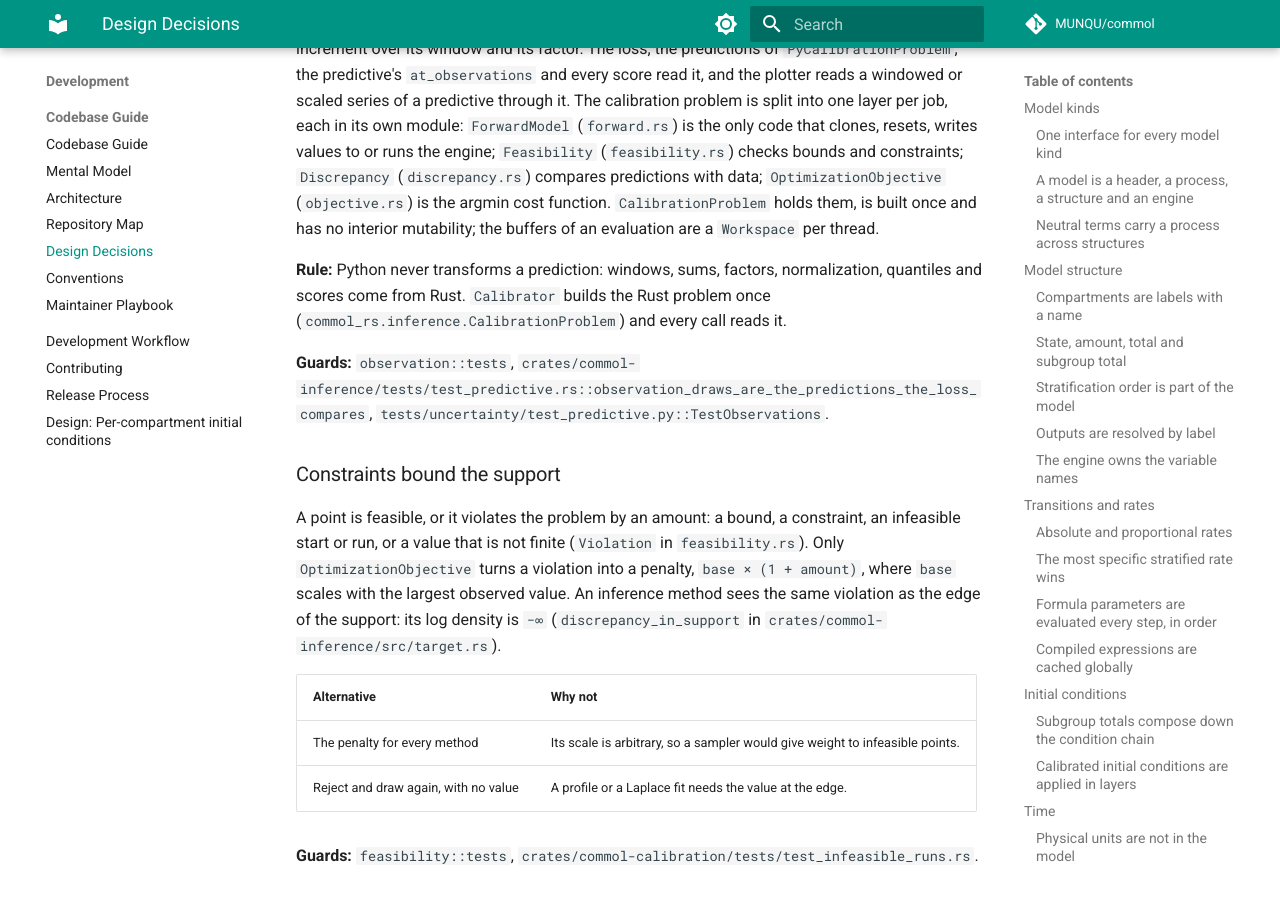
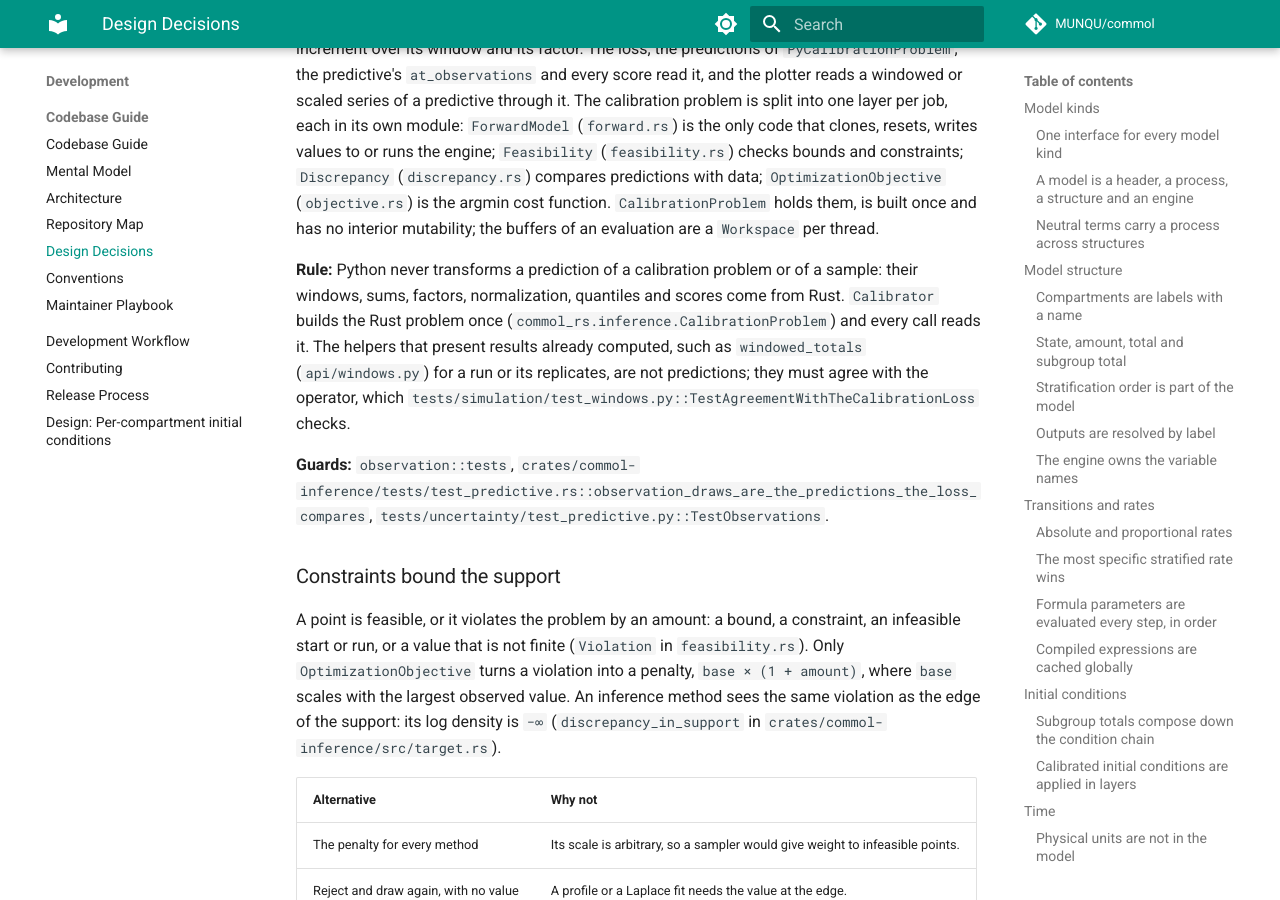
Before and after one commit to MUNQU/commol, an MkDocs documentation site: the page built from docs/codebase/design-decisions.md, in a window 1280 px wide and 900 px high, scrolled down 20027 px. Built offline with MkDocs 1.6.1 and Material for MkDocs 9.7.7, drawn with Linux system fonts in a browser that asks for light colours; comment, search, counter and statistics services are not loaded; the version menu is left out.

Commit message:
docs(codebase): narrow the observation operator rule to predictions

```diff
--- a/docs/codebase/design-decisions.md
+++ b/docs/codebase/design-decisions.md
@@ -777,10 +777,14 @@ is the only code that clones, resets, writes values to or runs the engine;
 is built once and has no interior mutability; the buffers of an evaluation are
 a `Workspace` per thread.
 
-**Rule:** Python never transforms a prediction: windows, sums, factors,
-normalization, quantiles and scores come from Rust. `Calibrator` builds the
-Rust problem once (`commol_rs.inference.CalibrationProblem`) and every call
-reads it.
+**Rule:** Python never transforms a prediction of a calibration problem or of
+a sample: their windows, sums, factors, normalization, quantiles and scores
+come from Rust. `Calibrator` builds the Rust problem once
+(`commol_rs.inference.CalibrationProblem`) and every call reads it. The
+helpers that present results already computed, such as `windowed_totals`
+(`api/windows.py`) for a run or its replicates, are not predictions; they
+must agree with the operator, which
+`tests/simulation/test_windows.py::TestAgreementWithTheCalibrationLoss` checks.
 
 **Guards:** `observation::tests`,
 `crates/commol-inference/tests/test_predictive.rs::observation_draws_are_the_predictions_the_loss_compares`,
```
